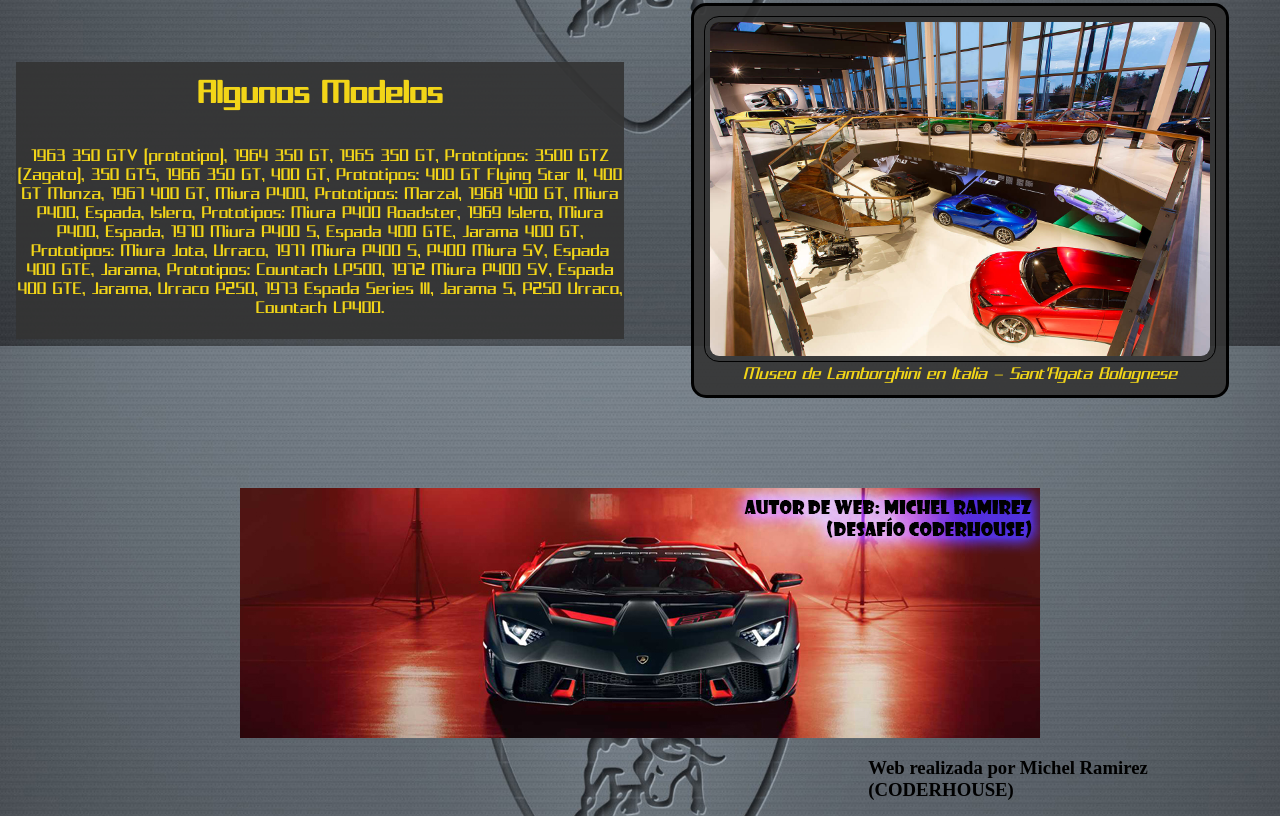
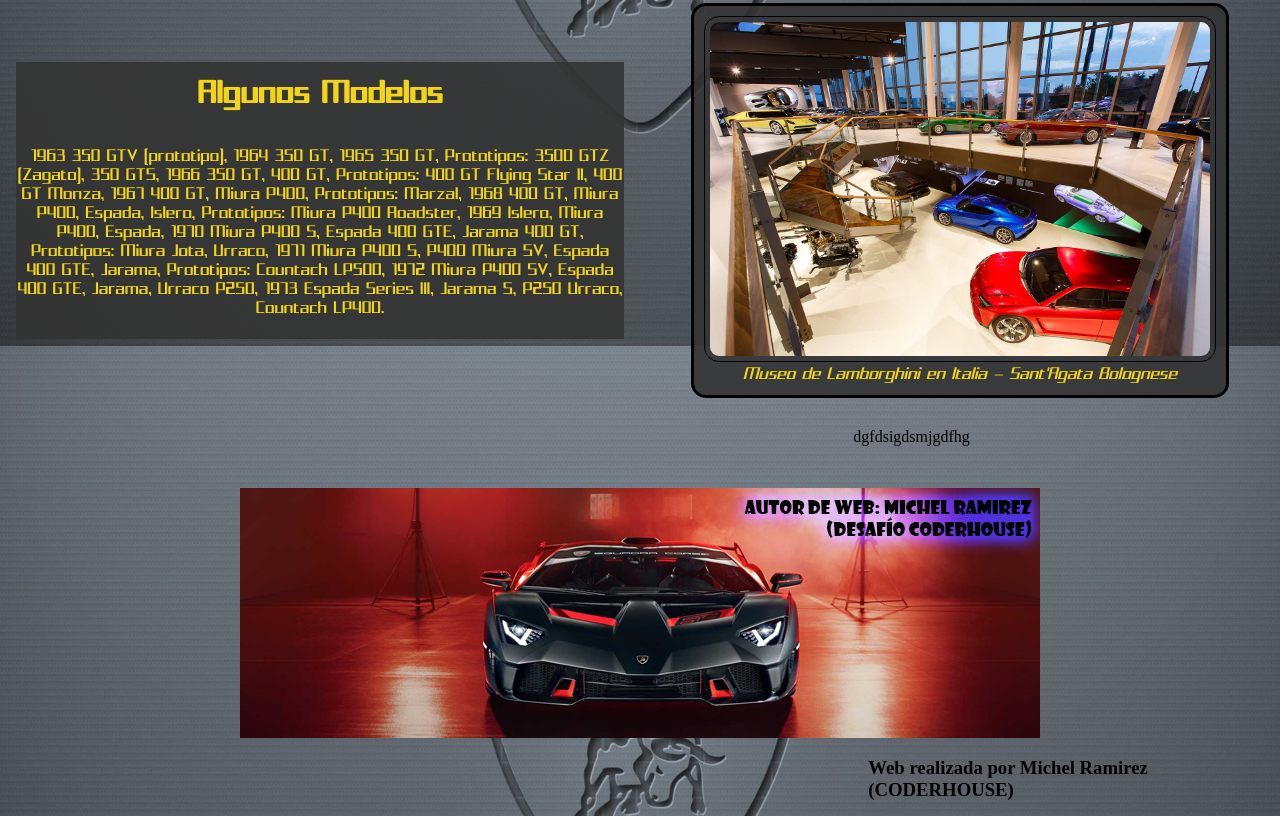
Before and after one commit to Izual23/Lamborghini_Cars, a plain HTML site: page index.html in a window 1280 px wide. Shown: the part 2054-2870 px from the top of the page. Drawn offline with Linux system fonts and the light colour scheme; files whose address does not match are found by name.

Commit message:
Second Commit

```diff
--- a/index.html
+++ b/index.html
@@ -86,6 +86,15 @@
         <div class="Div1_12">
             <h3>Web realizada por Michel Ramirez (CODERHOUSE)</h3>
         </div>
+        <div>
+            <div>
+                <div>
+                    <div>
+                        dgfdsigdsmjgdfhg
+                    </div>
+                </div>
+            </div>
+        </div>
     </div>
 </body>
 </html>
```
